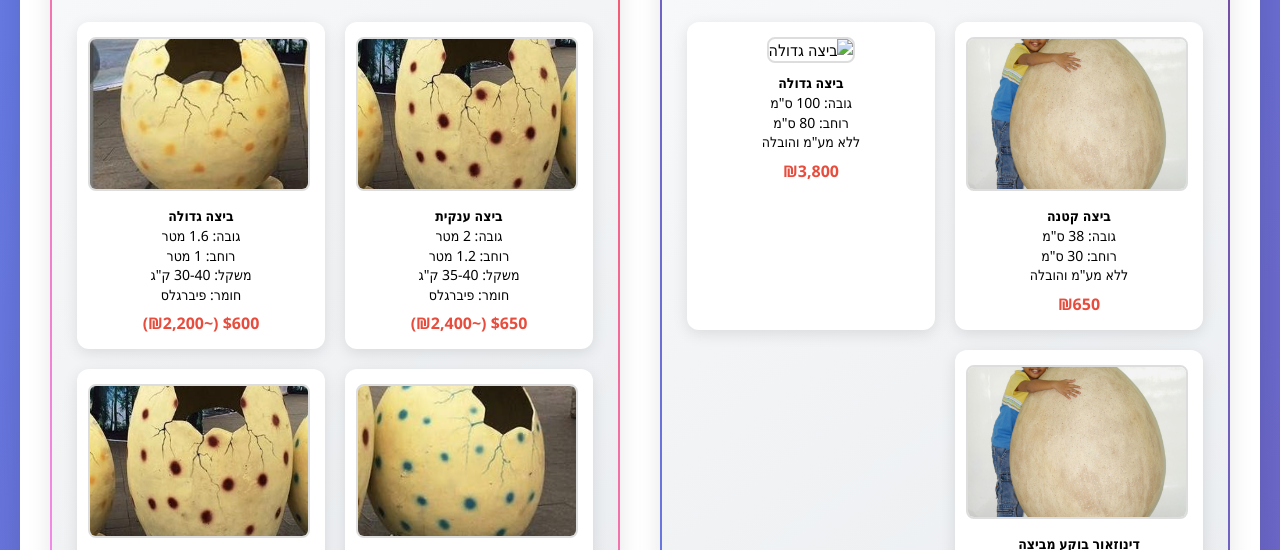
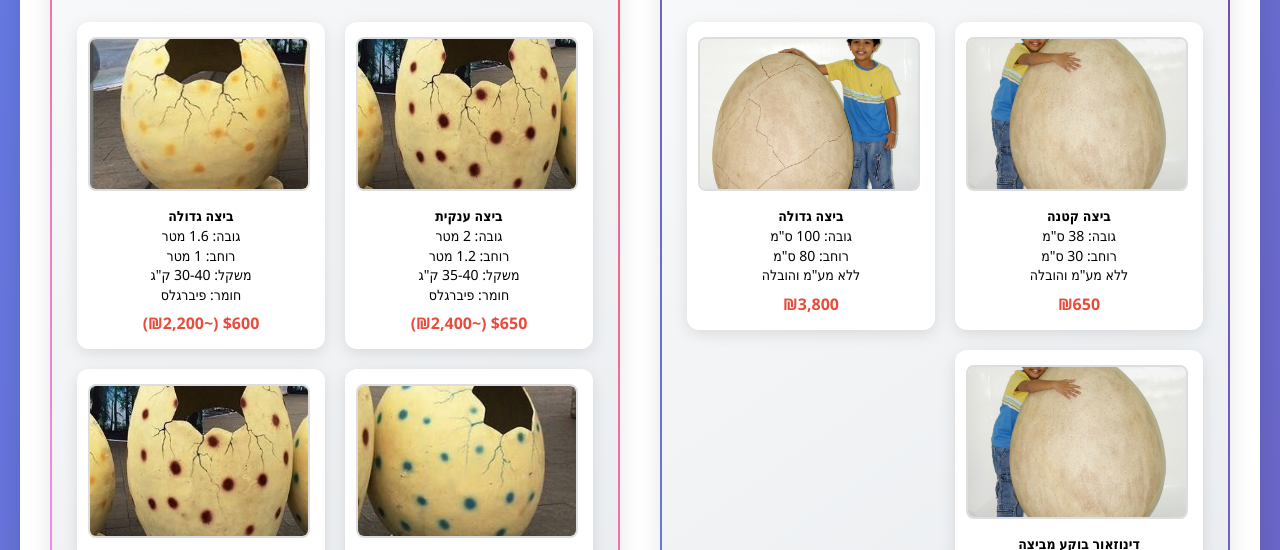
Before and after one commit to snirsnir/jurassic, a plain HTML site: page prices.html in a window 1280 px wide. Shown: the part 247-797 px from the top of the page. Drawn offline with Linux system fonts and the light colour scheme.

Commit message:
Update prices.html

```diff
--- a/prices.html
+++ b/prices.html
@@ -261,7 +261,7 @@
                     </div>
 
                     <div class="egg-item">
-                        <img src="dino/2.jpeg" alt="ביצה גדולה" class="egg-image">
+                        <img src="dino/2.jpg" alt="ביצה גדולה" class="egg-image">
                         <div class="egg-details">
                             <strong>ביצה גדולה</strong><br>
                             גובה: 100 ס"מ<br>
```
